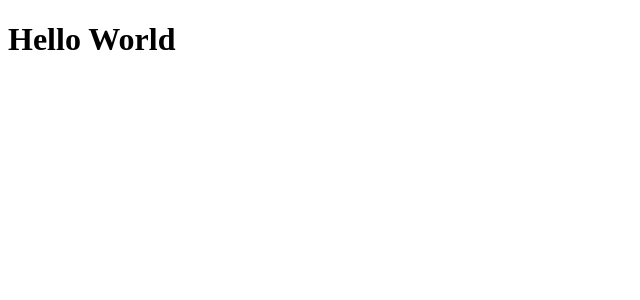
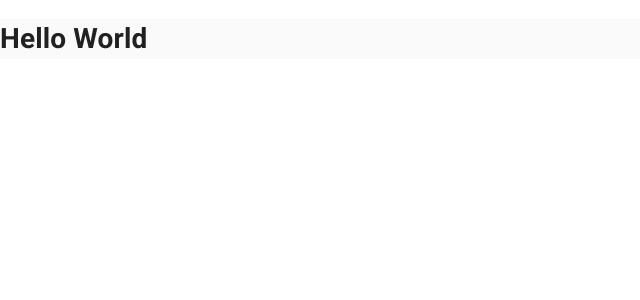
Before and after one commit to fersilva16/edukat, a Next.js app: page /Home in a window 1280 px wide. Shown: the top 300 px of the page, without its empty margins (0-640 px from the left). Built offline with nearby package versions, Linux system fonts and the light colour scheme.

Commit message:
feat(client): add material-ui

```diff
--- a/package.json
+++ b/package.json
@@ -19,6 +19,7 @@
     "typecheck": "yarn build:server --noEmit"
   },
   "dependencies": {
+    "@material-ui/core": "^4.11.0",
     "argon2": "^0.27.0",
     "body-parser": "^1.19.0",
     "class-transformer": "^0.3.1",
--- /dev/null
+++ b/src/pages/_app.tsx
@@ -0,0 +1,31 @@
+/* eslint-disable react/jsx-props-no-spreading */
+
+import React, { useEffect } from 'react';
+import { AppProps } from 'next/app';
+import Head from 'next/head';
+import ScopedCssBaseline from '@material-ui/core/ScopedCssBaseline';
+import { ThemeProvider } from '@material-ui/core/styles';
+
+import theme from '../styles/theme';
+
+export default function App({ Component, pageProps }: AppProps) {
+  useEffect(() => {
+    const jssStyles = document.querySelector('#jss-server-side');
+
+    if (jssStyles) jssStyles.parentElement.removeChild(jssStyles);
+  }, []);
+
+  return (
+    <>
+      <Head>
+        <title>Edukat</title>
+        <meta name="viewport" content="minimum-scale=1, initial-scale=1, width=device-width" />
+      </Head>
+      <ThemeProvider theme={theme}>
+        <ScopedCssBaseline>
+          <Component {...pageProps} />
+        </ScopedCssBaseline>
+      </ThemeProvider>
+    </>
+  );
+}
--- /dev/null
+++ b/src/pages/_document.tsx
@@ -0,0 +1,52 @@
+/* eslint-disable react/jsx-props-no-spreading */
+
+import NextDocument, {
+  DocumentContext,
+  Html,
+  Head,
+  Main,
+  NextScript,
+} from 'next/document';
+import React from 'react';
+import { ServerStyleSheets } from '@material-ui/core/styles';
+
+export default class Document extends NextDocument {
+  static async getInitialProps(context: DocumentContext) {
+    const sheet = new ServerStyleSheets();
+    const originalRenderPage = context.renderPage;
+
+    context.renderPage = () => originalRenderPage({
+      enhanceApp: (App) => (props) => sheet.collect(<App {...props} />),
+    });
+
+    const initialProps = await NextDocument.getInitialProps(context);
+
+    return {
+      ...initialProps,
+
+      styles: (
+        <>
+          {initialProps.styles}
+          {sheet.getStyleElement()}
+        </>
+      ),
+    };
+  }
+
+  render() {
+    return (
+      <Html>
+        <Head>
+          <link
+            rel="stylesheet"
+            href="https://fonts.googleapis.com/css?family=Roboto:300,400,500,700&display=swap"
+          />
+        </Head>
+        <body style={{ display: 'block', margin: 0 }}>
+          <Main />
+          <NextScript />
+        </body>
+      </Html>
+    );
+  }
+}
--- /dev/null
+++ b/src/styles/theme.ts
@@ -0,0 +1,12 @@
+import { createMuiTheme } from '@material-ui/core/styles';
+
+const theme = createMuiTheme({
+  palette: {
+    primary: {
+      main: '#D42145',
+      contrastText: '#FFFFFF',
+    },
+  },
+});
+
+export default theme;
```
Also changed, not shown: 1 other file (tests, documents, lock files or other folders).
